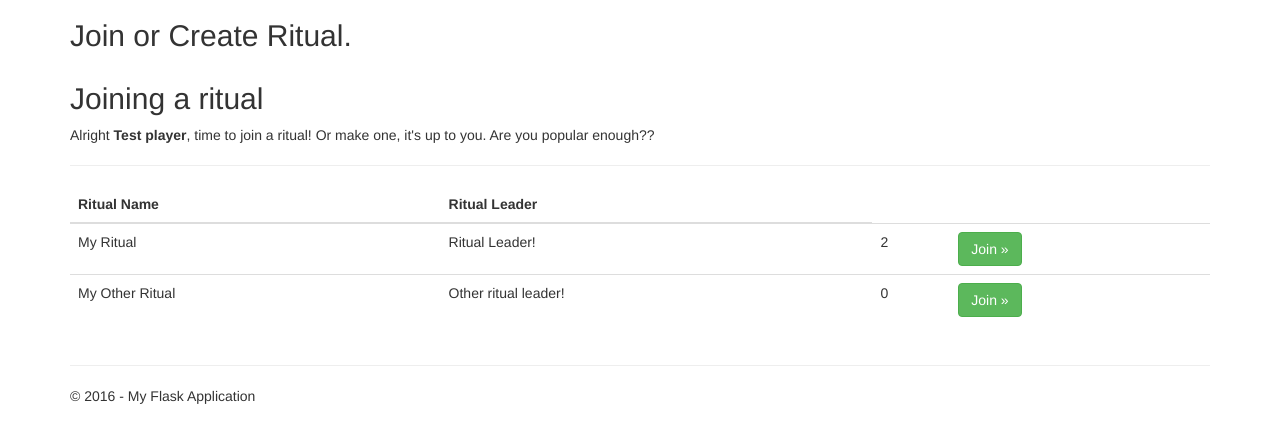
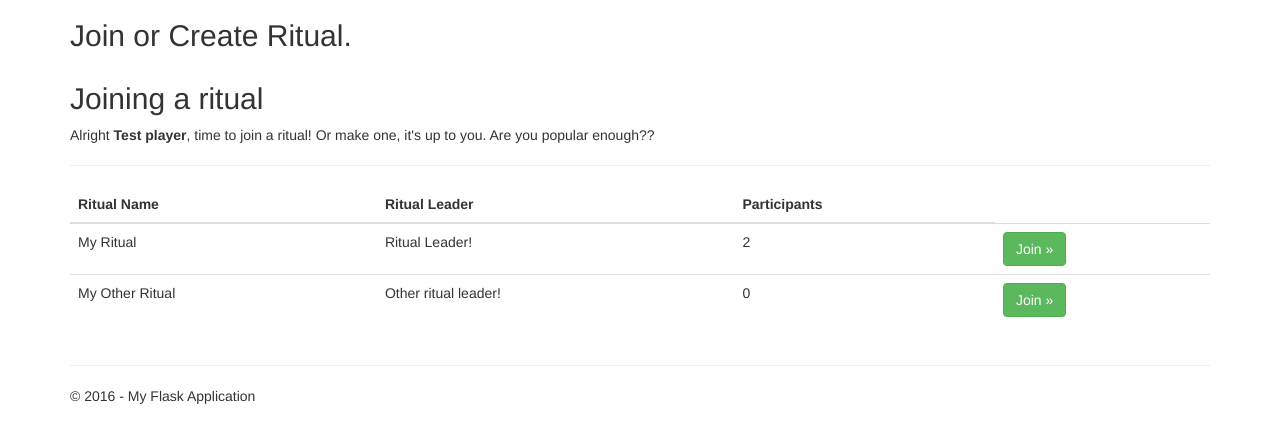
Before and after one commit to ErikUggeldahl/GGJ16, a Flask app: page /play/1 in a window 1280 px wide. Shown: the part 51-494 px from the top of the page. Run offline with Flask 2, Linux system fonts and the light colour scheme; data comes from the database, SQL or seed files in the repository; parts of the project's set-up code (start-up, migrations or seed data) failed here and were passed over; some libraries are stand-ins or nearby versions.

Commit message:
Added table header for participant count

```diff
--- a/GGJ16Flask/GGJ16Flask/templates/join_ritual.html
+++ b/GGJ16Flask/GGJ16Flask/templates/join_ritual.html
@@ -16,6 +16,7 @@
                 <tr>
                     <th>Ritual Name</th>
                     <th>Ritual Leader</th>
+                    <th>Participants</th>
                 </tr>
             </thead>
             {% for ritual in rituals %}
```
